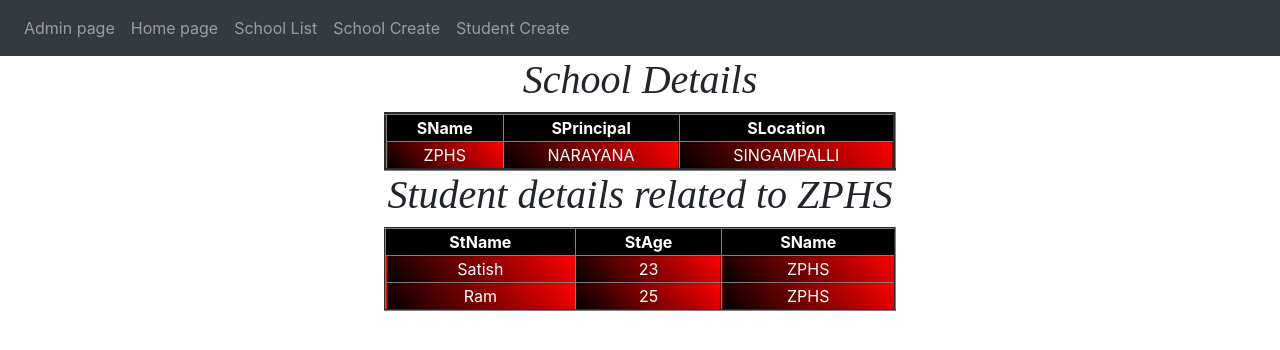
After one commit to Satishkumaryanala/ClassViews_CRUD, a Django app: page /1/ in a window 1280 px wide. The commit adds this page. Shown: the top 350 px of the page. Run offline with Django 4.2, Linux system fonts and the light colour scheme; data comes from the database, SQL or seed files in the repository; both versions use the stored data as it was after the commit.

Commit message:
first commit

```diff
--- a/app/models.py
+++ b/app/models.py
@@ -1,4 +1,6 @@
 from django.db import models
+
+from django.urls import reverse
 
 # Create your models here.
 
@@ -11,6 +13,9 @@ class School(models.Model):
     def __str__(self):
         return self.Sname
 
+    def get_absolute_url(self):
+        return reverse('SchoolDetails', kwargs={'pk':self.pk})
+
 
 class Student(models.Model):
     Stname = models.CharField(max_length=100)
@@ -19,3 +24,6 @@ class Student(models.Model):
 
     def __str__(self):
         return self.Stname
+
+    def get_absolute_url(self):
+        return reverse('SchoolDetails', kwargs={'pk':self.pk})
--- a/app/views.py
+++ b/app/views.py
@@ -1,8 +1,28 @@
 from django.shortcuts import render
-from django.views.generic import ListView
+from django.views.generic import ListView,DetailView,CreateView
 # Create your views here.
 from app.models import *
 
-class StudentList(ListView):
+# git remote add origin https://github.com/Satishkumaryanala/ClassViews_CRUD.git
+# git push -u origin main
+
+class SchoolList(ListView):
     model = School
     context_object_name = 'Schools'
+
+
+class SchoolDetails(DetailView):
+    model = School
+    context_object_name = 'SCO'
+
+class SchoolCreate(CreateView):
+    model = School
+    fields = '__all__'
+
+class StudentCreate(CreateView):
+    model = Student
+    fields = '__all__'
+
+class StudentDetails(DetailView):
+    model = Student
+    context_object_name = 'STO'
--- a/project_CURD_CBV/urls.py
+++ b/project_CURD_CBV/urls.py
@@ -15,10 +15,18 @@ Including another URLconf
     2. Add a URL to urlpatterns:  path('blog/', include('blog.urls'))
 """
 from django.contrib import admin
-from django.urls import path
+from django.urls import path,re_path
+from django.views.generic import TemplateView
 from app.views import *
 
 urlpatterns = [
     path('admin/', admin.site.urls),
-    path('StudentList/',StudentList.as_view(),name='StudentList'),
+    path('Home/',TemplateView.as_view(template_name='app/Home.html'),name='Home'),
+    path('SchoolList/',SchoolList.as_view(),name='SchoolList'),
+    path('SchoolCreate/',SchoolCreate.as_view(),name='SchoolCreate'),
+    path('StudentCreate/',StudentCreate.as_view(),name='StudentCreate'),
+
+
+    re_path('(?P<pk>\d+)/',SchoolDetails.as_view(), name='SchoolDetails'),
+    re_path('(?P<pk>\d+)/',StudentDetails.as_view(),name='StudentDetails'),
 ]
--- /dev/null
+++ b/templates/app/School_Detail.html
@@ -0,0 +1,42 @@
+{% extends 'app/dummy.html' %}
+
+
+{% block title %}
+    <title>Details page</title>
+{% endblock %}
+
+
+{% block body_block %}
+    <h1>School Details</h1>
+
+    <table border="3px">
+        <tr>
+            <th>SName</th>
+            <th>SPrincipal</th>
+            <th>SLocation</th>
+        </tr>
+        <tr>
+            <td>{{SCO.Sname}}</td>
+            <td>{{SCO.Sprincipal}}</td>
+            <td>{{SCO.Slocation}}</td>
+        </tr>
+    </table>
+
+    <h1>Student details related to {{SCO}}</h1>
+
+    <table border="2px">
+        <tr>
+            <th>StName</th>
+            <th>StAge</th>
+            <th>SName</th>
+        </tr>
+        {% for i in SCO.students.all %}
+        <tr>
+            <td>{{i.Stname}}</td>
+            <td>{{i.Stage}}</td>
+            <td>{{i.Sname}}</td>
+        </tr>
+        {% endfor %}
+    </table>
+
+{% endblock %}
--- /dev/null
+++ b/templates/app/dummy.html
@@ -0,0 +1,71 @@
+<!doctype html>
+<html lang="en">
+  <head>
+    <!-- Required meta tags -->
+    <meta charset="utf-8">
+    <meta name="viewport" content="width=device-width, initial-scale=1, shrink-to-fit=no">
+
+    <!-- Bootstrap CSS -->
+    <link rel="stylesheet" href="https://cdn.jsdelivr.net/npm/bootstrap@4.6.2/dist/css/bootstrap.min.css" integrity="sha384-xOolHFLEh07PJGoPkLv1IbcEPTNtaed2xpHsD9ESMhqIYd0nLMwNLD69Npy4HI+N" crossorigin="anonymous">
+
+    {% block title %}
+    <title>Hello, world!</title>
+    {% endblock %}
+    <style>
+      table
+      {
+        width: 40%;
+        text-align: center;
+      }
+      th
+      {
+        background-color: black;
+        color: white;
+      }
+      td
+      {
+        background: linear-gradient(45deg, black,red);
+        color: white;
+
+      }
+      h1
+      {
+        font-style: italic;
+        font-family:'Times New Roman', Times, serif;
+      }
+    </style>
+  </head>
+  <body>
+    <center>
+        <nav class="navbar navbar-expand-lg navbar-dark bg-dark">
+            <button class="navbar-toggler" type="button" data-toggle="collapse" data-target="#navbarNavAltMarkup" aria-controls="navbarNavAltMarkup" aria-expanded="false" aria-label="Toggle navigation">
+              <span class="navbar-toggler-icon"></span>
+            </button>
+            <div class="collapse navbar-collapse" id="navbarNavAltMarkup">
+              <div class="navbar-nav">
+                <a class="nav-link" href="{% url 'admin:index' %}">Admin page</a>
+                <a class="nav-link" href="{% url 'Home' %}">Home page</a>
+                <a class="nav-link" href="{% url 'SchoolList' %}">School List</a>
+                <a class="nav-link" href="{% url 'SchoolCreate' %}">School Create</a>
+                <a class="nav-link" href="{% url 'StudentCreate' %}">Student Create</a>
+              </div>
+            </div>
+          </nav>
+
+      {% block body_block %}
+      {% endblock %}
+    <!-- Optional JavaScript; choose one of the two! -->
+
+    <!-- Option 1: jQuery and Bootstrap Bundle (includes Popper) -->
+    <script src="https://cdn.jsdelivr.net/npm/jquery@3.5.1/dist/jquery.slim.min.js" integrity="sha384-DfXdz2htPH0lsSSs5nCTpuj/zy4C+OGpamoFVy38MVBnE+IbbVYUew+OrCXaRkfj" crossorigin="anonymous"></script>
+    <script src="https://cdn.jsdelivr.net/npm/bootstrap@4.6.2/dist/js/bootstrap.bundle.min.js" integrity="sha384-Fy6S3B9q64WdZWQUiU+q4/2Lc9npb8tCaSX9FK7E8HnRr0Jz8D6OP9dO5Vg3Q9ct" crossorigin="anonymous"></script>
+
+    <!-- Option 2: Separate Popper and Bootstrap JS -->
+    <!--
+    <script src="https://cdn.jsdelivr.net/npm/jquery@3.5.1/dist/jquery.slim.min.js" integrity="sha384-DfXdz2htPH0lsSSs5nCTpuj/zy4C+OGpamoFVy38MVBnE+IbbVYUew+OrCXaRkfj" crossorigin="anonymous"></script>
+    <script src="https://cdn.jsdelivr.net/npm/popper.js@1.16.1/dist/umd/popper.min.js" integrity="sha384-9/reFTGAW83EW2RDu2S0VKaIzap3H66lZH81PoYlFhbGU+6BZp6G7niu735Sk7lN" crossorigin="anonymous"></script>
+    <script src="https://cdn.jsdelivr.net/npm/bootstrap@4.6.2/dist/js/bootstrap.min.js" integrity="sha384-+sLIOodYLS7CIrQpBjl+C7nPvqq+FbNUBDunl/OZv93DB7Ln/533i8e/mZXLi/P+" crossorigin="anonymous"></script>
+    -->
+</center>
+  </body>
+</html>
```
Also changed, not shown: templates/app/Home.html (added, +13 -0 lines), templates/app/School_form.html (added, +20 -0 lines), templates/app/School_list.html (+15 -16 lines), templates/app/Student_Detail.html (added, +23 -0 lines), templates/app/Student_form.html (added, +20 -0 lines), db.sqlite3.
